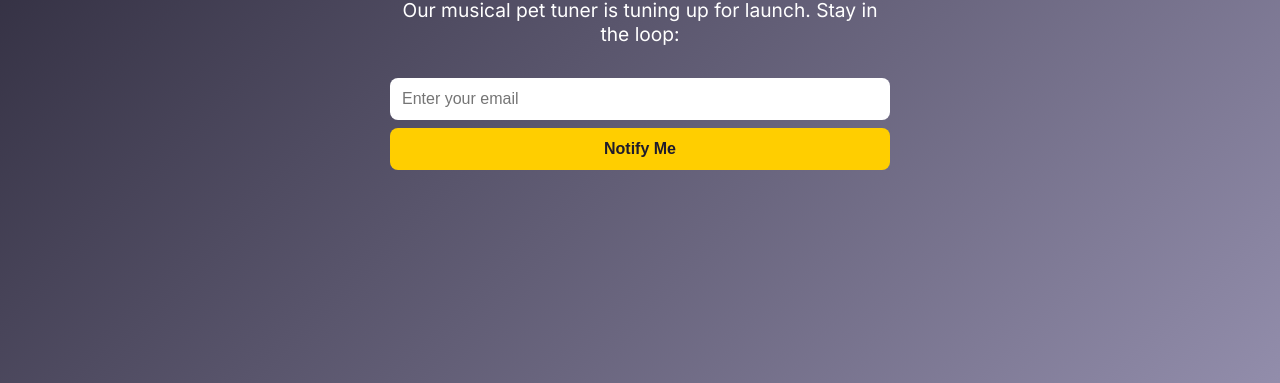
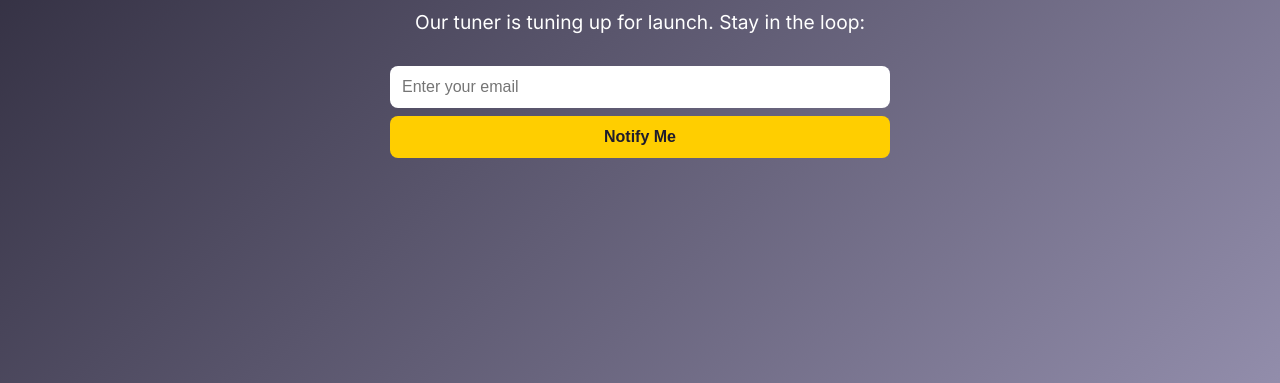
Before and after one commit to ThomsPetit/guitarpet-site, a plain HTML site: page guitarpet-landingpage.html in a window 1280 px wide. Shown: the part 417-800 px from the top of the page. Drawn offline with Linux system fonts and the light colour scheme.

Commit message:
Update guitarpet-landingpage.html

```diff
--- a/guitarpet-landingpage.html
+++ b/guitarpet-landingpage.html
@@ -64,7 +64,7 @@
   <div class="container">
     <div class="logo">🎸 GuitarPet</div>
     <h1>TamaTuna is swimming your way!</h1>
-    <p>Our musical pet tuner is tuning up for launch. Stay in the loop:</p>
+    <p>Our tuner is tuning up for launch. Stay in the loop:</p>
     <form class="email-signup" action="#" method="POST">
       <input type="email" name="email" placeholder="Enter your email" required>
       <button type="submit">Notify Me</button>
```
